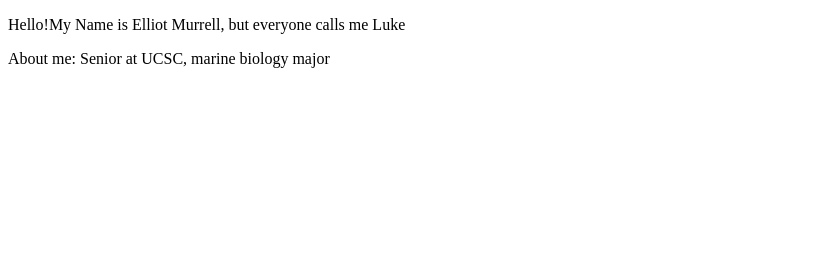
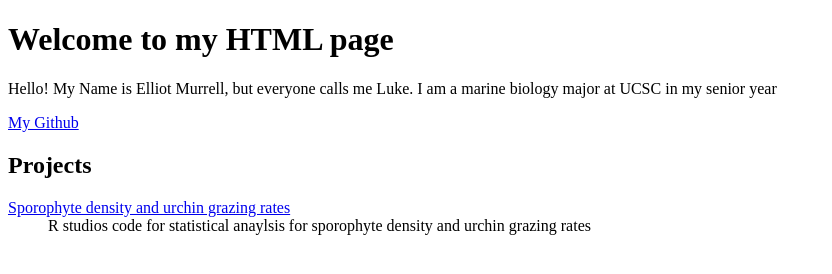
Before and after one commit to Lukemur/website, a plain HTML site: page index.html in a window 1280 px wide. Shown: the whole page, without its empty margins (0-832 px from the left). Drawn offline with Linux system fonts and the light colour scheme.

Commit message:
Update index.html
Created website skeleton, added link to github and barebones link to github project for sporophyte density an urchin grazing rates

```diff
--- a/index.html
+++ b/index.html
@@ -1,10 +1,19 @@
 <!doctype html>
 <html>
 <head>
-<title>My Personal Website</title>
+<title>Our Funky HTML Page</title>
+<meta name="description" content="Our First Page">
 </head>
 <body>
-<p>Hello!My Name is Elliot Murrell, but everyone calls me Luke</p>
-<p>About me: Senior at UCSC, marine biology major </p>
+<h1> Welcome to my HTML page</h1>
+<p>Hello! My Name is Elliot Murrell, but everyone calls me Luke.
+I am a marine biology major at UCSC in my senior year </p>
+<a href="https://github.com/Lukemur" target="blank"> My Github </a>
+<h2>Projects</h2>
+<dl>
+    <dt> <a href="http://github.com/Lukemur" target="blank>"
+    >Sporophyte density and urchin grazing rates</a></dt>
+    <dd>R studios code for statistical anaylsis for sporophyte density and urchin grazing rates</dd>
+</dl>
 </body>
 </html>
```
